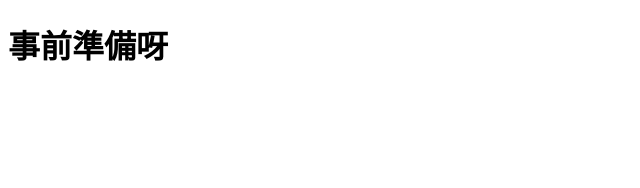
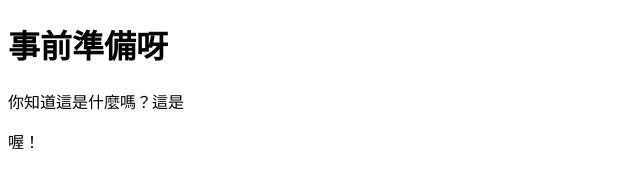
Before and after one commit to Anne12321/anne12321.github.io, a plain HTML site: page index.html in a window 1280 px wide. Shown: the whole page, without its empty margins (0-640 px from the left). Drawn offline with Linux system fonts and the light colour scheme.

Commit message:
Update index.html

```diff
--- a/index.html
+++ b/index.html
@@ -6,6 +6,7 @@
     </head>
     <body>
         <h1>事前準備呀</h1>
+        <p>你知道這是什麼嗎？這是<p>喔！</p>
 
     </body>
 </html>
```
